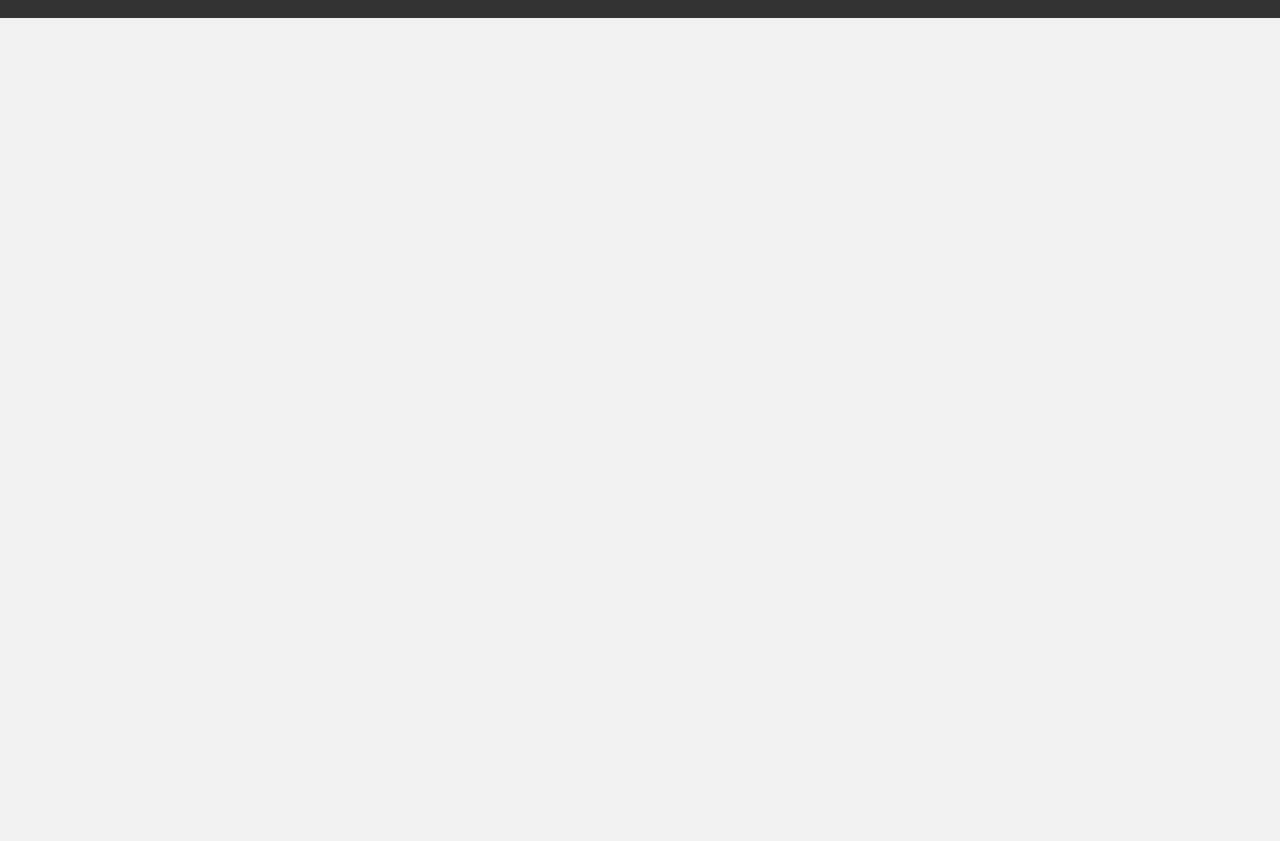
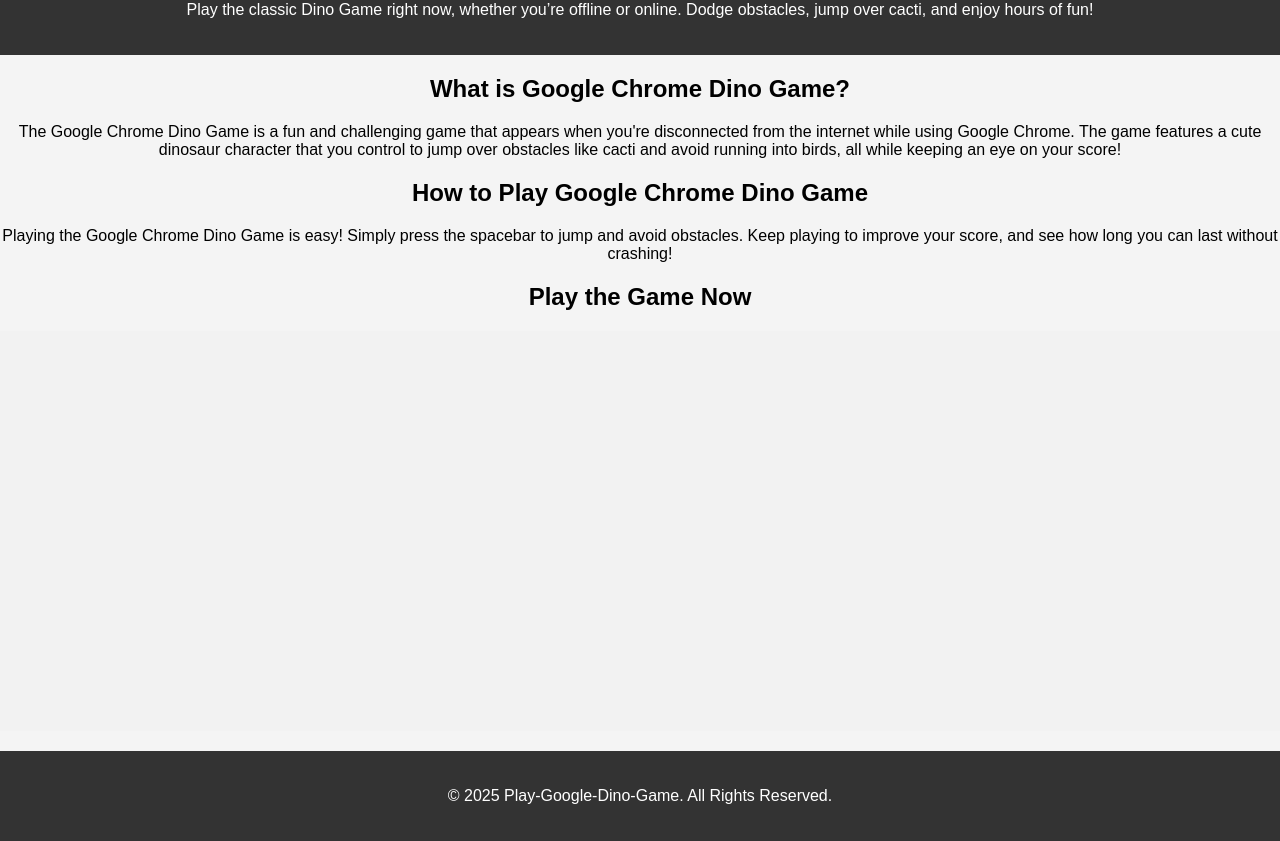
Before and after one commit to Ueniiverse/DinoChrome, a plain HTML site: page index.html in a window 1280 px wide. Shown: the part 72-913 px from the top of the page. Before the commit the page ends 800 px from the top, so only its background shows below. Drawn offline with Linux system fonts and the light colour scheme.

Commit message:
Update index.html

```diff
--- a/index.html
+++ b/index.html
@@ -28,8 +28,10 @@
       position: relative;
       background: #f2f2f2;
       overflow: hidden;
+      display: block;
+      margin: 20px auto;
     }
-    .game-container canvas {
+    canvas {
       width: 100%;
       height: 100%;
     }
@@ -39,18 +41,45 @@
       color: white;
     }
   </style>
-  <!-- Original JavaScript für das Dino-Spiel -->
-  <script src="https://cdn.jsdelivr.net/gh/MicrosoftEdge/DinoGame@latest/dino.js"></script>
 </head>
-<body
+<body>
+  <header>
+    <h1>Google Chrome Dino Game</h1>
+    <p>Play the classic Dino Game right now, whether you’re offline or online. Dodge obstacles, jump over cacti, and enjoy hours of fun!</p>
+  </header>
 
+  <section class="game-info">
+    <h2>What is Google Chrome Dino Game?</h2>
+    <p>The Google Chrome Dino Game is a fun and challenging game that appears when you're disconnected from the internet while using Google Chrome. The game features a cute dinosaur character that you control to jump over obstacles like cacti and avoid running into birds, all while keeping an eye on your score!</p>
+  </section>
+
+  <section class="how-to-play">
+    <h2>How to Play Google Chrome Dino Game</h2>
+    <p>Playing the Google Chrome Dino Game is easy! Simply press the spacebar to jump and avoid obstacles. Keep playing to improve your score, and see how long you can last without crashing!</p>
+  </section>
+
+  <section class="play-now">
+    <h2>Play the Game Now</h2>
     <div class="game-container">
       <!-- Canvas wird von JavaScript erzeugt -->
+      <canvas id="dinoGameCanvas"></canvas>
     </div>
-
+  </section>
 
   <footer>
     <p>&copy; 2025 Play-Google-Dino-Game. All Rights Reserved.</p>
   </footer>
+
+  <!-- Original JavaScript für das Dino-Spiel -->
+  <script>
+    // JavaScript Code für das Dino-Spiel
+    var canvas = document.getElementById('dinoGameCanvas');
+    var ctx = canvas.getContext('2d');
+    canvas.width = window.innerWidth;
+    canvas.height = 400;
+
+    var dinoGame = new DinoGame(canvas, ctx);
+    dinoGame.start();
+  </script>
 </body>
 </html>
```
